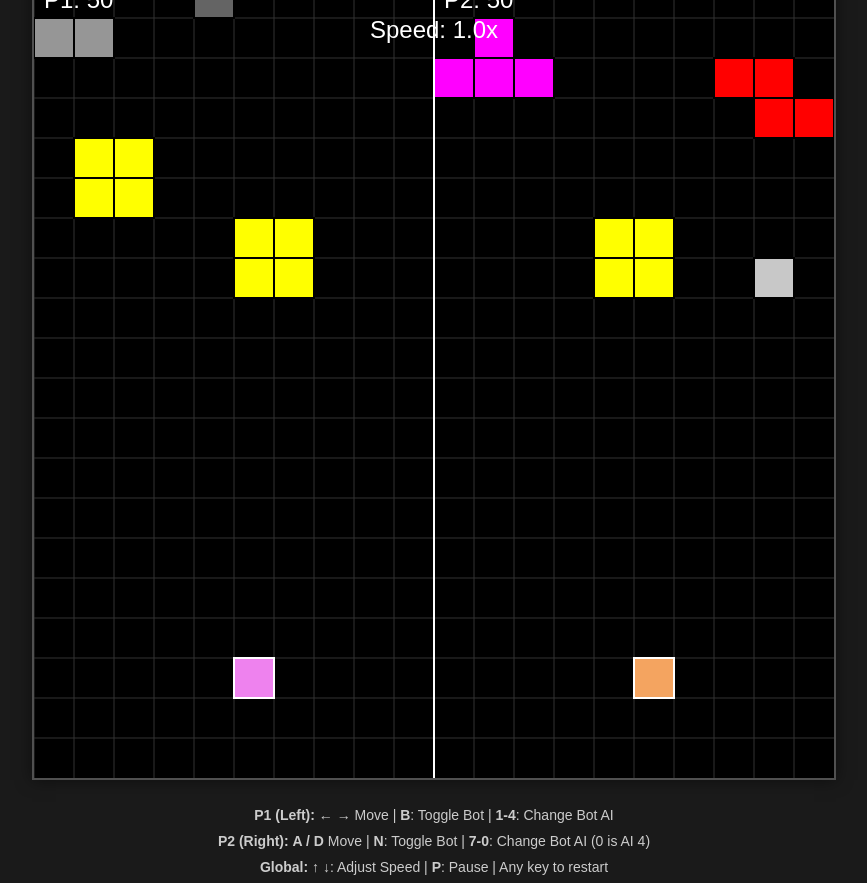
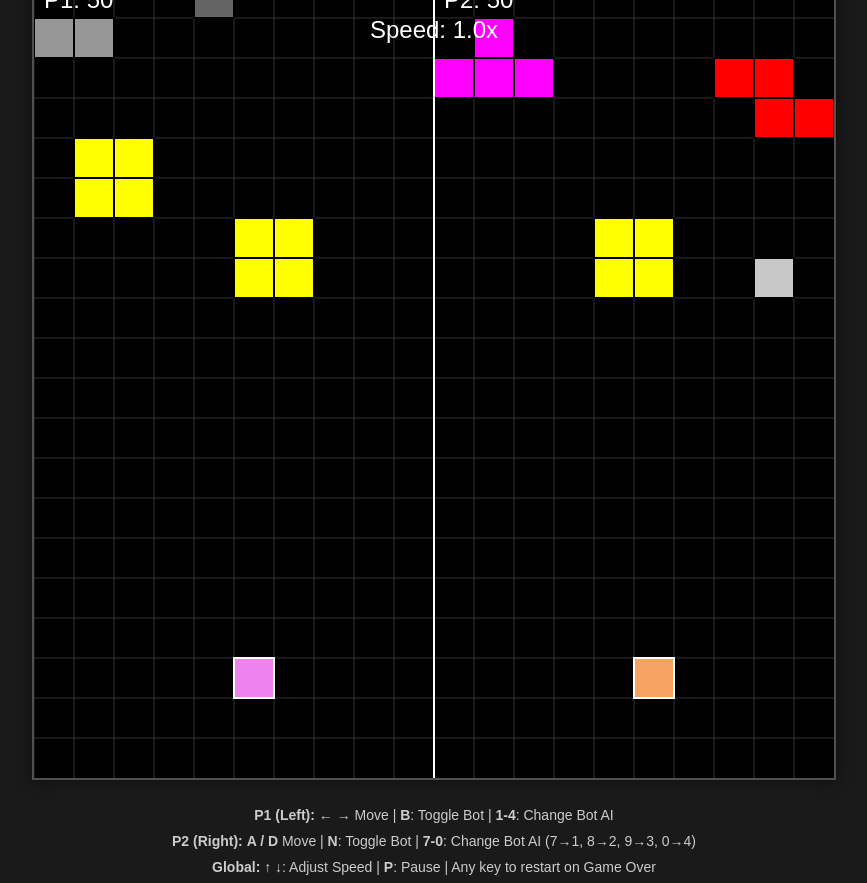
Before and after one commit to pemmyz/js_tetrominoracing, a plain HTML site: page index.html in a window 1280 px wide. Shown: the whole page, without its empty margins (206-1073 px from the left). Drawn offline with Linux system fonts and the light colour scheme.

Commit message:
added screenshot

```diff
--- a/index.html
+++ b/index.html
@@ -13,8 +13,8 @@
     </div>
     <div class="instructions">
         <p><strong>P1 (Left):</strong> <strong>← →</strong> Move | <strong>B</strong>: Toggle Bot | <strong>1-4</strong>: Change Bot AI</p>
-        <p><strong>P2 (Right):</strong> <strong>A / D</strong> Move | <strong>N</strong>: Toggle Bot | <strong>7-0</strong>: Change Bot AI (0 is AI 4)</p>
-        <p><strong>Global:</strong> <strong>↑ ↓</strong>: Adjust Speed | <strong>P</strong>: Pause | Any key to restart</p>
+        <p><strong>P2 (Right):</strong> <strong>A / D</strong> Move | <strong>N</strong>: Toggle Bot | <strong>7-0</strong>: Change Bot AI (7→1, 8→2, 9→3, 0→4)</p>
+        <p><strong>Global:</strong> <strong>↑ ↓</strong>: Adjust Speed | <strong>P</strong>: Pause | Any key to restart on Game Over</p>
     </div>
 
     <script src="script.js"></script>
```
Also changed, not shown: screenshots/game_1.png (added).
